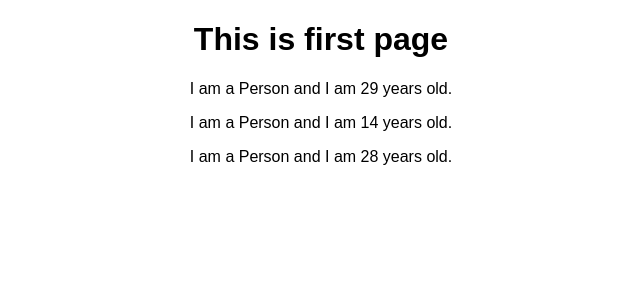
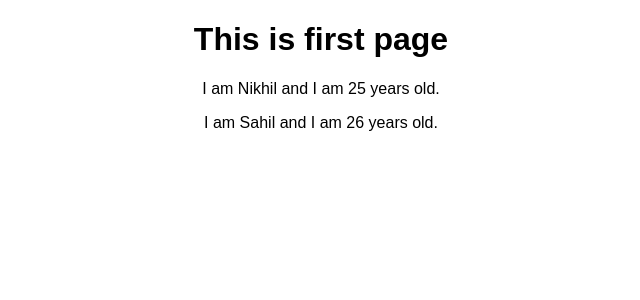
Before and after one commit to nikks95/react-course-learning, a React (Create React App) app in the folder client/complete-course-guide/: page / in a window 1280 px wide. Shown: the top 300 px of the page, without its empty margins (319-959 px from the left). Built offline with nearby package versions, Linux system fonts and the light colour scheme.

Commit message:
Functional component props

```diff
--- a/client/complete-course-guide/src/App.js
+++ b/client/complete-course-guide/src/App.js
@@ -7,9 +7,8 @@ class App extends Component {
     return (
       <div className='App'>
         <h1>This is first page</h1>
-        <Person />
-        <Person />
-        <Person />
+        <Person name="Nikhil" age="25" />
+        <Person name="Sahil"  age="26"></Person>
       </div>
     );
   }
--- a/client/complete-course-guide/src/Person/Person.js
+++ b/client/complete-course-guide/src/Person/Person.js
@@ -1,7 +1,7 @@
 import React from "react";
-const randomAge = () => Math.floor(Math.random()*30);
-const person = () => {
-    return <p>I am a Person and I am {randomAge()} years old.</p>;
+// const randomAge = () => Math.floor(Math.random()*30);
+const person = (props) => {
+    return <p>I am {props.name} and I am {props.age} years old.</p>;
 }
 
 export default person;
```
